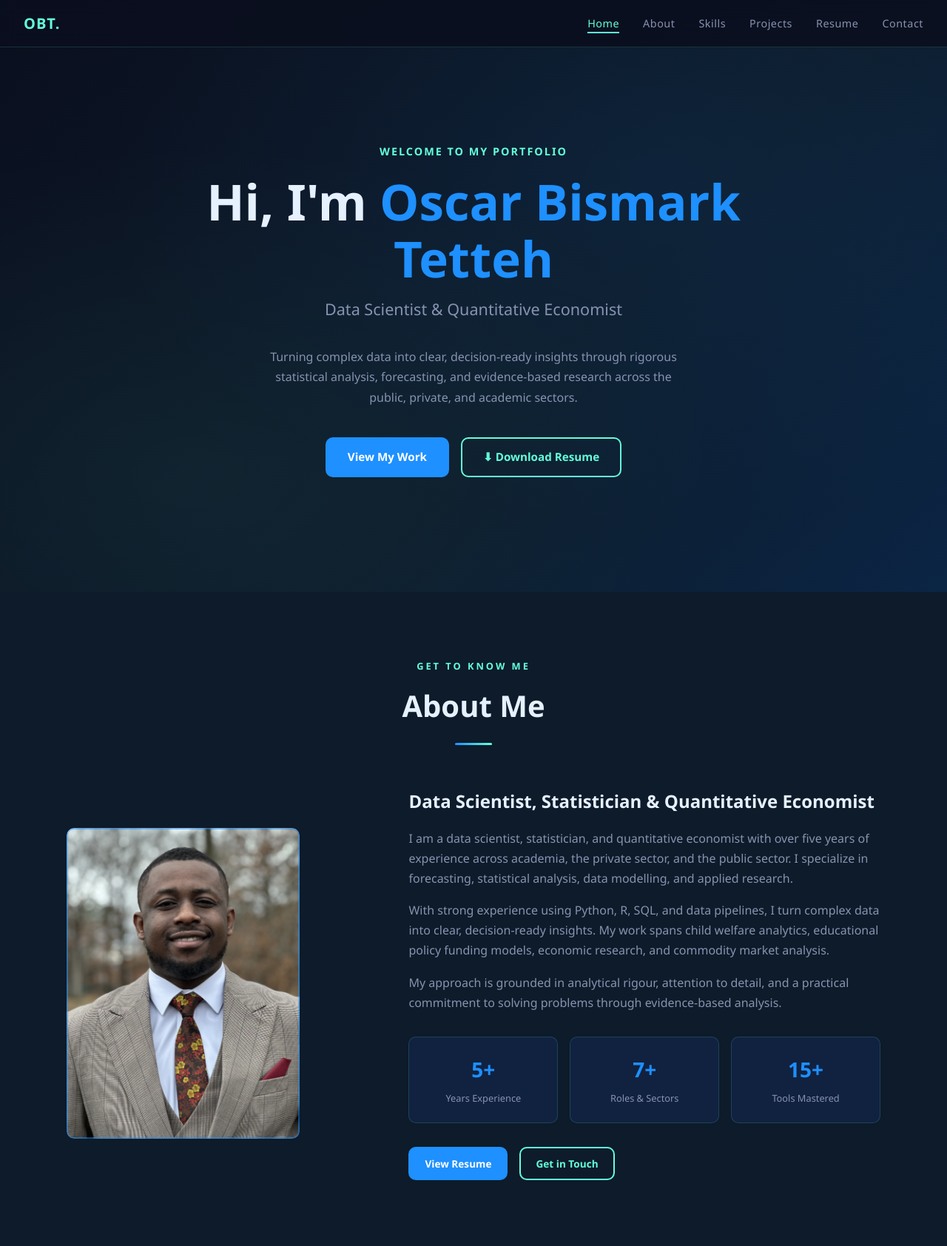
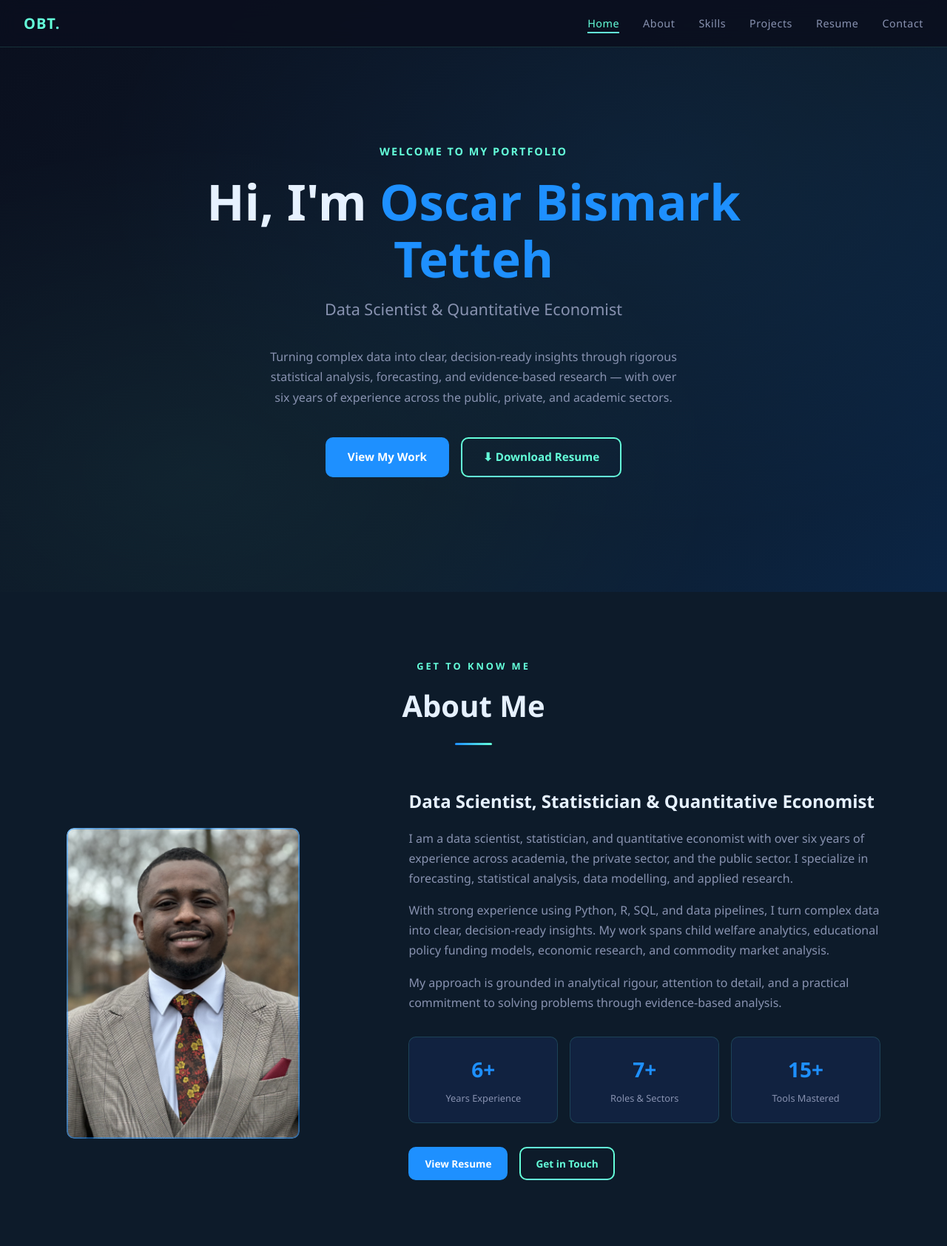
Before and after one commit to Oscartetteh/portfolio, a Flask app: page / in a window 1280 px wide. Shown: the top 1684 px of the page at 74% size. Run offline with Flask 3, Linux system fonts and the light colour scheme.

Commit message:
Update resume: 6 years experience, Connecticut date Jan 2026, lowercase email

```diff
--- a/templates/index.html
+++ b/templates/index.html
@@ -33,7 +33,7 @@
     <p class="hero-subtitle fade-in delay-2">Data Scientist &amp; Quantitative Economist</p>
     <p class="hero-desc fade-in delay-3">
       Turning complex data into clear, decision-ready insights through rigorous statistical analysis,
-      forecasting, and evidence-based research across the public, private, and academic sectors.
+      forecasting, and evidence-based research — with over six years of experience across the public, private, and academic sectors.
     </p>
     <div class="hero-btns fade-in delay-4">
       <a href="{{ url_for('projects') }}" class="btn btn-primary">View My Work</a>
@@ -61,7 +61,7 @@
       <div class="about-text">
         <h3>Data Scientist, Statistician &amp; Quantitative Economist</h3>
         <p>
-          I am a data scientist, statistician, and quantitative economist with over five years of experience
+          I am a data scientist, statistician, and quantitative economist with over six years of experience
           across academia, the private sector, and the public sector. I specialize in forecasting, statistical
           analysis, data modelling, and applied research.
         </p>
@@ -77,7 +77,7 @@
 
         <div class="about-stats">
           <div class="stat-box">
-            <span class="stat-num">5+</span>
+            <span class="stat-num">6+</span>
             <span class="stat-label">Years Experience</span>
           </div>
           <div class="stat-box">
@@ -211,7 +211,7 @@
           <div class="contact-icon">📧</div>
           <div class="contact-detail">
             <span>Work Email</span>
-            <a href="mailto:Oscar.Tetteh@ct.gov">Oscar.Tetteh@ct.gov</a>
+            <a href="mailto:oscar.tetteh@ct.gov">oscar.tetteh@ct.gov</a>
           </div>
         </div>
 
@@ -281,7 +281,7 @@
   <div class="footer-socials">
     <a href="https://www.linkedin.com/in/oscar-bismark-tetteh-93a1351a7" class="social-link" target="_blank" title="LinkedIn">in</a>
     <a href="https://github.com/Oscartetteh" class="social-link" target="_blank" title="GitHub">⌥</a>
-    <a href="mailto:Oscar.Tetteh@ct.gov" class="social-link" title="Email">@</a>
+    <a href="mailto:oscar.tetteh@ct.gov" class="social-link" title="Email">@</a>
   </div>
   <p>Designed &amp; built by <span>Oscar Bismark Tetteh</span> &mdash; &copy; 2026</p>
 </footer>
--- a/templates/projects.html
+++ b/templates/projects.html
@@ -205,7 +205,7 @@
   <div class="footer-socials">
     <a href="https://www.linkedin.com/in/oscar-bismark-tetteh-93a1351a7" class="social-link" target="_blank" title="LinkedIn">in</a>
     <a href="https://github.com/Oscartetteh" class="social-link" target="_blank" title="GitHub">⌥</a>
-    <a href="mailto:Oscar.Tetteh@ct.gov" class="social-link" title="Email">@</a>
+    <a href="mailto:oscar.tetteh@ct.gov" class="social-link" title="Email">@</a>
   </div>
   <p>Designed &amp; built by <span>Oscar Bismark Tetteh</span> &mdash; &copy; 2026</p>
 </footer>
--- a/templates/resume.html
+++ b/templates/resume.html
@@ -39,7 +39,7 @@
     <div class="resume-block">
       <div class="resume-block-title">🧑‍💼 Professional Summary</div>
       <p style="color:var(--text-dim);font-size:.95rem;line-height:1.8;">
-        Data scientist, statistician, and quantitative economist with over five years of experience across academia,
+        Data scientist, statistician, and quantitative economist with over six years of experience across academia,
         the private sector, and the public sector. Specializes in forecasting, statistical analysis, data modelling,
         and applied research, with strong experience using Python, R, SQL, and data pipelines to turn complex data
         into clear, decision-ready insights. Work is grounded in analytical rigour, attention to detail, and a
@@ -57,7 +57,7 @@
             <div class="resume-entry-title">Associate Analyst</div>
             <div class="resume-entry-org">State of Connecticut &mdash; Dept. of Children and Family, Bureau of Continuous Improvement &mdash; Hartford, CT</div>
           </div>
-          <span class="resume-entry-date">Jan 2024 – Present</span>
+          <span class="resume-entry-date">Jan 2026 – Present</span>
         </div>
         <ul>
           <li>Re-evaluated the Structured Decision Making (SDM) model in child welfare to measure predictive performance using actuarial risk modelling, survival analysis, and applied statistical methods.</li>
```
Also changed, not shown: 1 other file.
